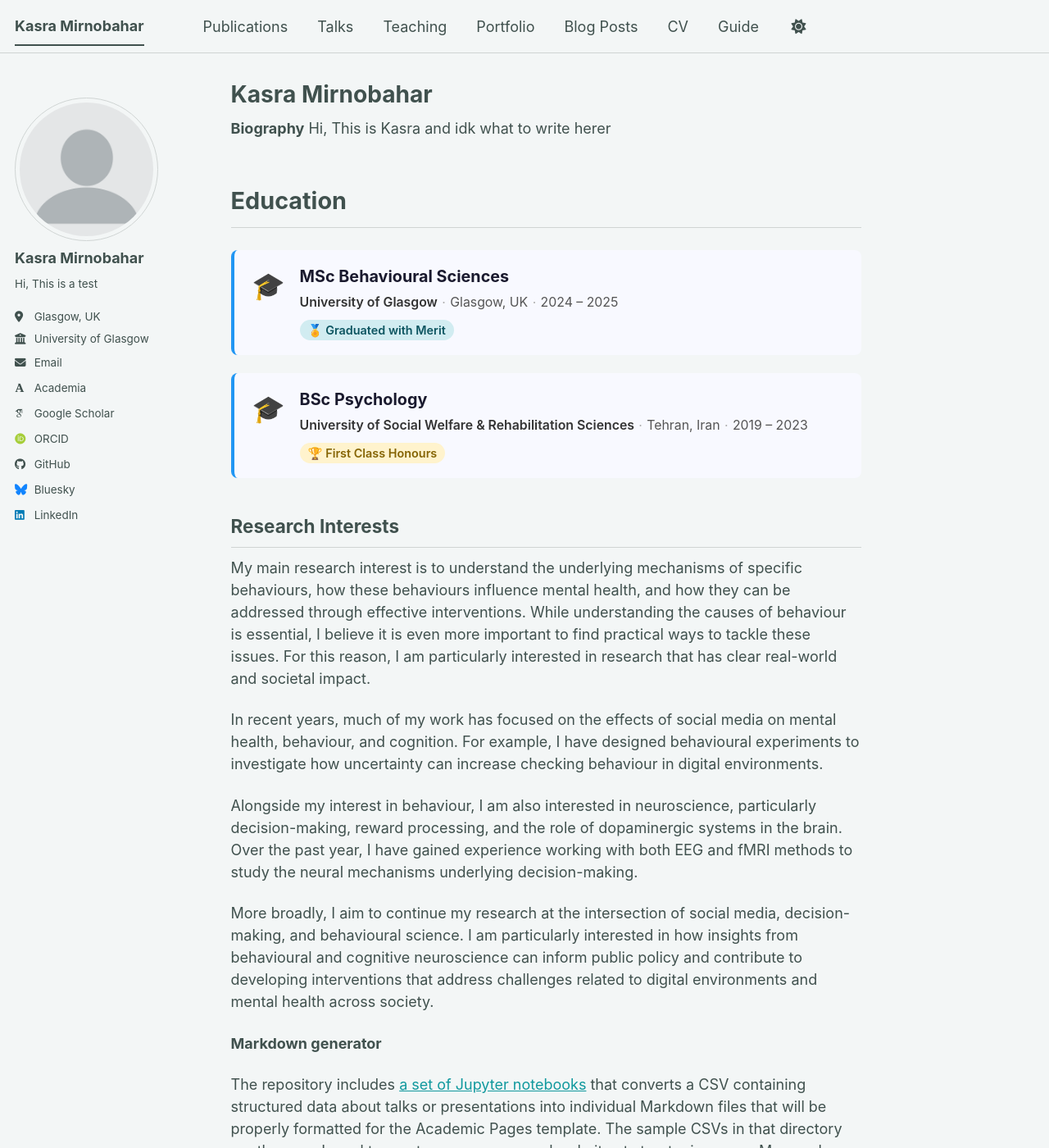
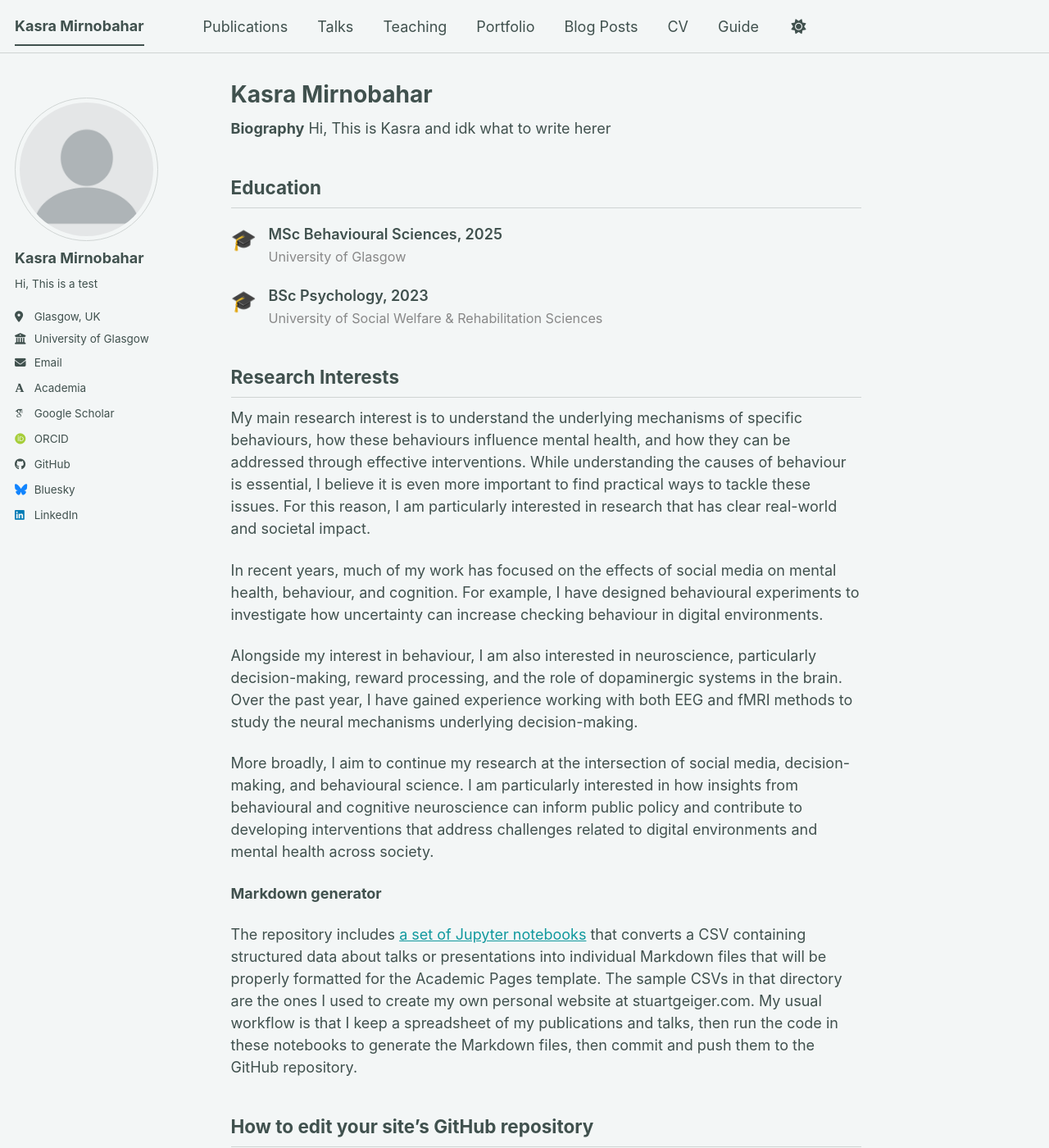
Before and after one commit to KasraMirnobahar/KasraMirnobahar.github.io, a Jekyll site: the page built from _pages/about.md, in a window 1280 px wide and 1400 px high. Shown: the whole window at 82% size. Built offline with Jekyll 4.4.1, drawn with Linux system fonts in a browser that asks for light colours; some web fonts are replaced; a script bundle is joined from its source files by our own code; library files that are not in the unit come from our copies.

Commit message:
about.md

```diff
--- a/_pages/about.md
+++ b/_pages/about.md
@@ -13,38 +13,24 @@ Hi, This is Kasra and idk what to write herer
 
 
 
-<section class="edu-section">
-  <h2 class="edu-heading">Education</h2>
+<section>
+  <h2>Education</h2>
 
-  <div class="edu-timeline">
+  <div class="edu-list">
 
     <div class="edu-item">
-      <div class="edu-icon">🎓</div>
-      <div class="edu-content">
-        <div class="edu-degree">MSc Behavioural Sciences</div>
-        <div class="edu-meta">
-          <span class="edu-school">University of Glasgow</span>
-          <span class="edu-dot">·</span>
-          <span class="edu-location">Glasgow, UK</span>
-          <span class="edu-dot">·</span>
-          <span class="edu-year">2024 – 2025</span>
-        </div>
-        <div class="edu-honour merit">🏅 Graduated with Merit</div>
+      <span class="edu-cap">🎓</span>
+      <div>
+        <div class="edu-degree">MSc Behavioural Sciences, 2025</div>
+        <div class="edu-school">University of Glasgow</div>
       </div>
     </div>
 
     <div class="edu-item">
-      <div class="edu-icon">🎓</div>
-      <div class="edu-content">
-        <div class="edu-degree">BSc Psychology</div>
-        <div class="edu-meta">
-          <span class="edu-school">University of Social Welfare & Rehabilitation Sciences</span>
-          <span class="edu-dot">·</span>
-          <span class="edu-location">Tehran, Iran</span>
-          <span class="edu-dot">·</span>
-          <span class="edu-year">2019 – 2023</span>
-        </div>
-        <div class="edu-honour first">🏆 First Class Honours</div>
+      <span class="edu-cap">🎓</span>
+      <div>
+        <div class="edu-degree">BSc Psychology, 2023</div>
+        <div class="edu-school">University of Social Welfare & Rehabilitation Sciences</div>
       </div>
     </div>
 
@@ -52,62 +38,16 @@ Hi, This is Kasra and idk what to write herer
 </section>
 
 <style>
-.edu-section { margin: 2rem 0; }
+.edu-list { display: flex; flex-direction: column; gap: 1.2rem; margin-top: 1rem; }
 
-.edu-heading {
-  font-size: 1.6rem;
-  font-weight: 700;
-  border-bottom: 2px solid #2196f3;
-  padding-bottom: 0.4rem;
-  margin-bottom: 1.5rem;
-}
+.edu-item { display: flex; align-items: flex-start; gap: 0.8rem; }
 
-.edu-timeline { display: flex; flex-direction: column; gap: 1.2rem; }
+.edu-cap { font-size: 1.4rem; margin-top: 2px; }
 
-.edu-item {
-  display: flex;
-  align-items: flex-start;
-  gap: 1rem;
-  background: #f8f9ff;
-  border-left: 4px solid #2196f3;
-  border-radius: 8px;
-  padding: 1rem 1.2rem;
-  transition: transform 0.2s, box-shadow 0.2s;
-}
-.edu-item:hover {
-  transform: translateX(4px);
-  box-shadow: 0 4px 16px rgba(33,150,243,0.12);
-}
+.edu-degree { font-weight: 600; font-size: 1rem; }
 
-.edu-icon { font-size: 1.8rem; margin-top: 2px; }
-
-.edu-degree { font-size: 1.1rem; font-weight: 700; color: #1a1a2e; }
-
-.edu-meta {
-  font-size: 0.88rem;
-  color: #555;
-  margin-top: 0.25rem;
-  display: flex;
-  flex-wrap: wrap;
-  gap: 0.3rem;
-  align-items: center;
-}
-
-.edu-school { font-weight: 600; color: #333; }
-.edu-dot { color: #aaa; }
-
-.edu-honour {
-  display: inline-block;
-  margin-top: 0.5rem;
-  font-size: 0.8rem;
-  font-weight: 600;
-  padding: 2px 10px;
-  border-radius: 20px;
-}
-.edu-honour.first  { background: #fff3cd; color: #856404; }
-.edu-honour.merit  { background: #d1ecf1; color: #0c5460; }
+.edu-school { color: #888; font-size: 0.9rem; margin-top: 2px; }
 </style>
-
 
 
 Research Interests
```
